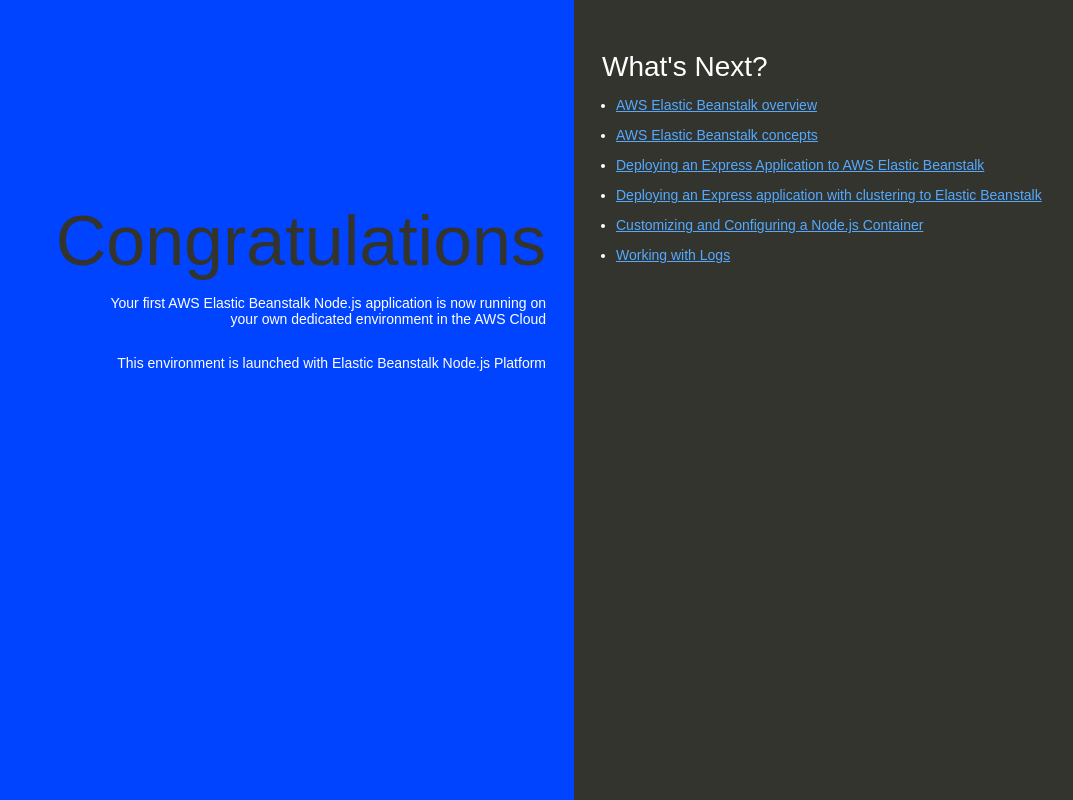
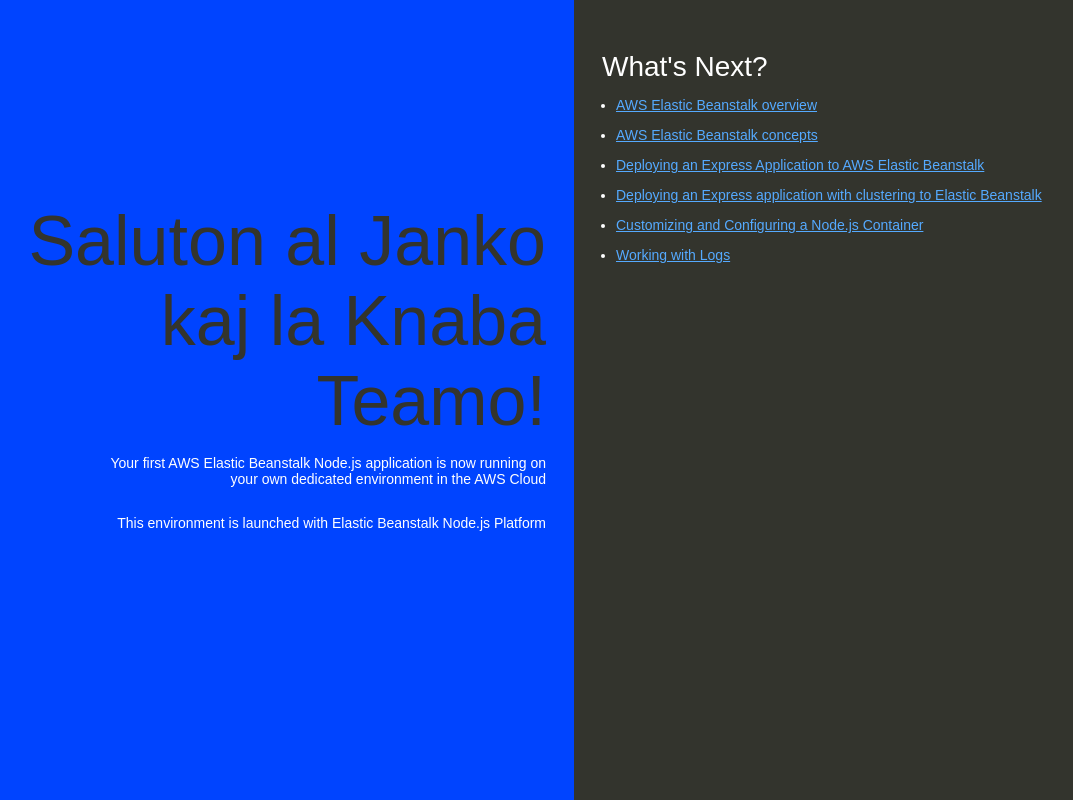
Before and after one commit to Krethix/mynodeapp1, a website: page index.html in a window 1280 px wide. Shown: the whole page, without its empty margins (66-1139 px from the left). Drawn offline with Linux system fonts and the light colour scheme.

Commit message:
edited index

```diff
--- a/index.html
+++ b/index.html
@@ -74,7 +74,7 @@
   </head>
   <body>
     <div class="textColumn">
-      <h1>Congratulations</h1>
+      <h1>Saluton al Janko kaj la Knaba Teamo!</h1>
       <p>Your first AWS Elastic Beanstalk Node.js application is now running on your own dedicated environment in the AWS Cloud</p>
       <p>This environment is launched with Elastic Beanstalk Node.js Platform</p>
     </div>
```
